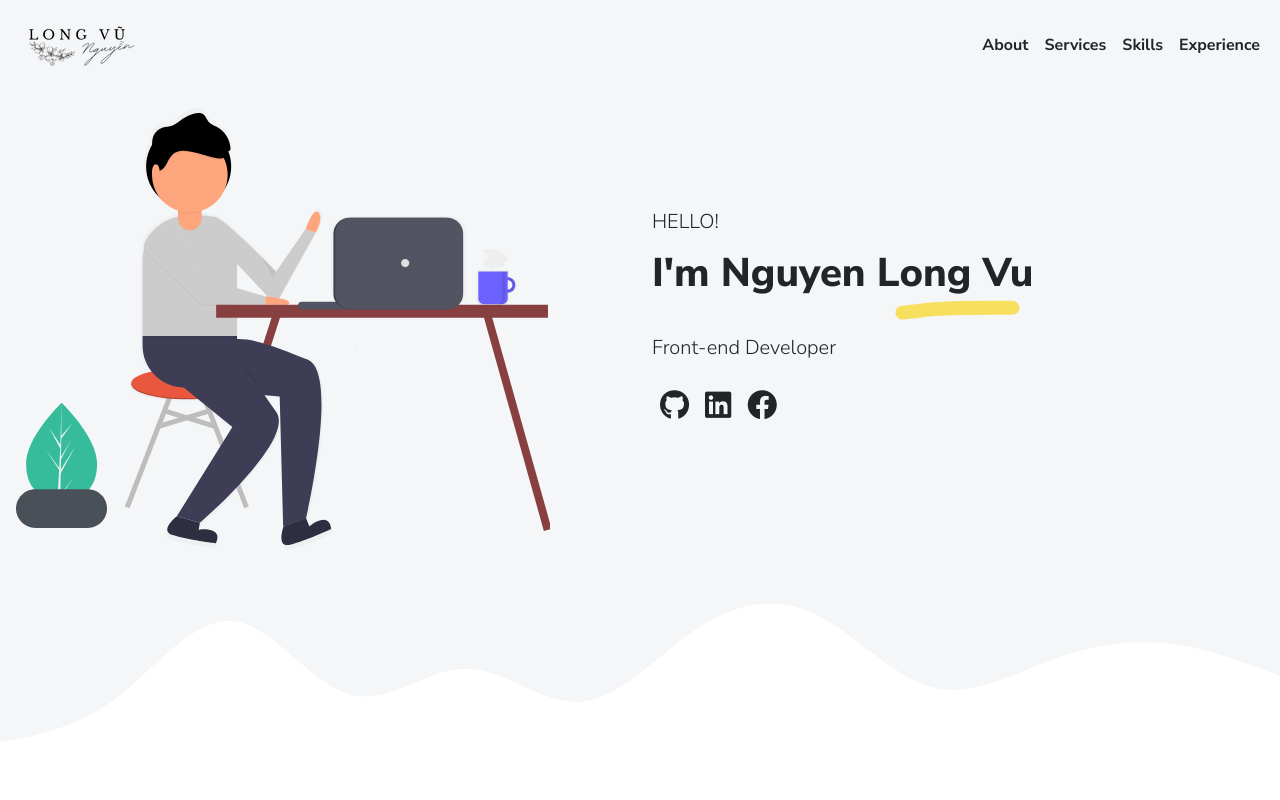
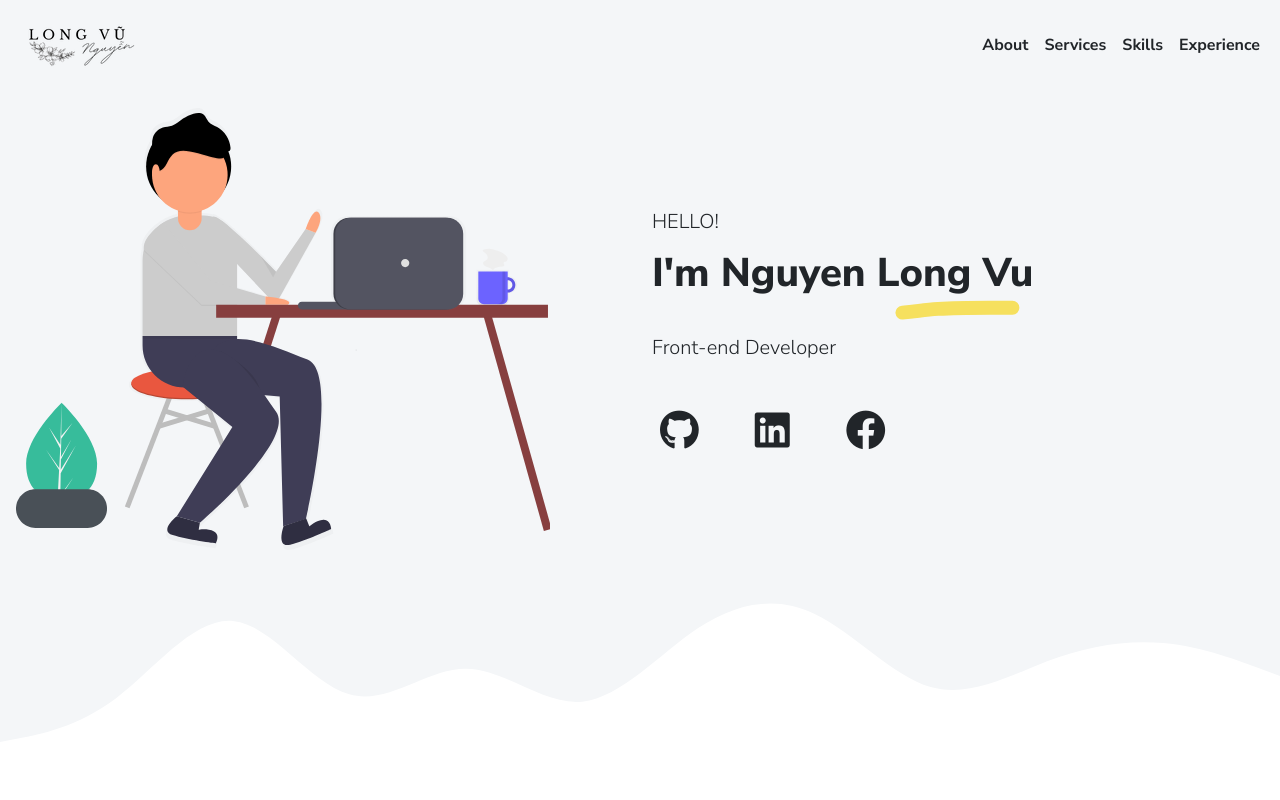
Before and after one commit to longvuht/nguyen-long-vu-cirriculum-vitae, a website: page index.html in a window 1280 px wide. Shown: the top 800 px of the page. Drawn offline with Linux system fonts and the light colour scheme.

Commit message:
update sns

```diff
--- a/sass/_footer.scss
+++ b/sass/_footer.scss
@@ -15,6 +15,7 @@
   &__sns {
     margin-top: 2.7rem;
     display: flex;
+    gap: 4rem;
     justify-content: space-between;
     align-items: center;
     list-style-type: none;
--- a/sass/_hero.scss
+++ b/sass/_hero.scss
@@ -38,12 +38,16 @@
     display: flex;
     align-items: center;
     list-style: none;
-    margin: 2.6rem 0 3.2rem;
+    gap: 4rem;
+    margin: 4.6rem 0 3.2rem;
     animation: opacityTransform 1s ease-in-out 50ms;
   }
   &__link {
     font-size: 1.76rem;
     line-height: calc(40 / 17.6) !important;
+    i {
+      font-size: 4rem;
+    }
   }
 }
 .wave {
```
Also changed, not shown: css/style.css.
